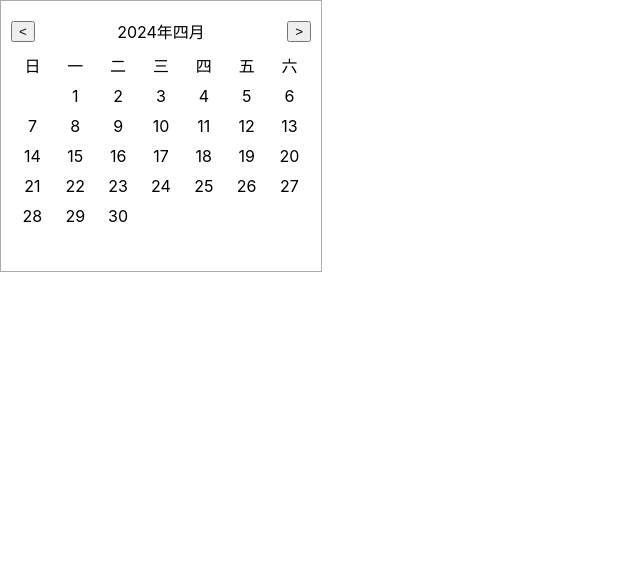
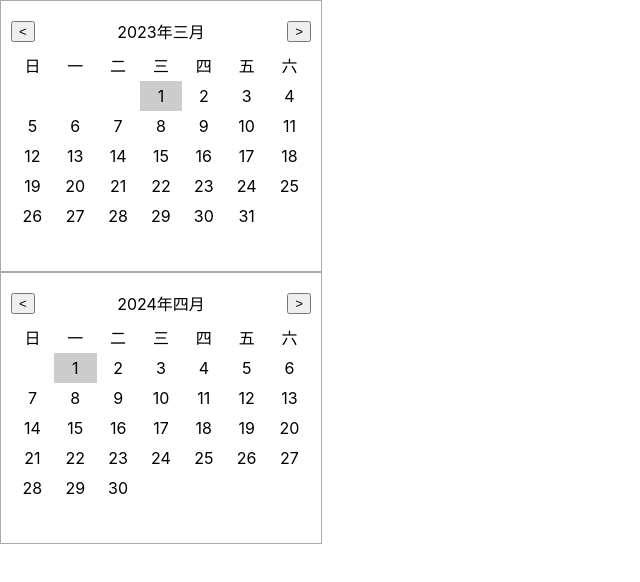
Before and after one commit to leilei405/learn-react, a React (Create React App) app: page / in a window 1280 px wide. Shown: the top 582 px of the page, without its empty margins (0-640 px from the left). Built offline with nearby package versions, Linux system fonts and the light colour scheme.

Commit message:
feat: 日期组件基础版

```diff
--- a/package.json
+++ b/package.json
@@ -10,6 +10,7 @@
     "@types/node": "^16.18.96",
     "@types/react": "^18.2.75",
     "@types/react-dom": "^18.2.24",
+    "dayjs": "^1.11.10",
     "immer": "^10.0.4",
     "react": "^18.2.0",
     "react-dom": "^18.2.0",
--- a/src/App.tsx
+++ b/src/App.tsx
@@ -1,4 +1,4 @@
-import React from "react";
+import React, { useEffect, useRef } from "react";
 // React Hooks 学习
 // import StateCom from "./testHooks/state";
 // import EffectCom from "./testHooks/effect";
@@ -31,8 +31,17 @@ import React from "react";
 // import Test1Com from "./TestApi/Date";
 
 // 组件开发
-import CalendarDate from "./components/CalendarDate";
+import CalendarDate, { CalendarRef } from "./components/CalendarDate";
 function App() {
+  const calendarRef = useRef<CalendarRef>(null);
+  useEffect(() => {
+    console.log(calendarRef.current?.getDate().toLocaleDateString());
+
+    setTimeout(() => {
+      calendarRef.current?.setDate(new Date(2024, 3, 1));
+    }, 3000);
+  }, []);
+
   return (
     <div className="App">
       {/* <StateCom /> */}
@@ -56,7 +65,19 @@ function App() {
       {/* <ImperativeHandleCom /> */}
       {/* <LaunchCom /> */}
       {/* <Test1Com /> */}
-      <CalendarDate />
+      <CalendarDate
+        value={new Date("2023-3-1")}
+        onChange={(date: Date) => {
+          alert(date.toLocaleDateString());
+        }}
+      />
+      <CalendarDate
+        ref={calendarRef}
+        value={new Date("2023-8-1")}
+        onChange={(date: Date) => {
+          alert(date.toLocaleDateString());
+        }}
+      />
     </div>
   );
 }
--- a/src/components/CalendarDate/index.css
+++ b/src/components/CalendarDate/index.css
@@ -25,7 +25,7 @@
     line-height: 30px;
 }
 
-.day:hover {
+.day:hover, .selected{
     background-color: #ccc;
     cursor: pointer;
 }
--- a/src/components/CalendarDate/index.tsx
+++ b/src/components/CalendarDate/index.tsx
@@ -1,11 +1,36 @@
-import React, { useState } from "react";
+import React, { useImperativeHandle, useState } from "react";
 import { monthNames } from "./data";
 import "./index.css";
 
-function Calendar() {
-  const [date, setDate] = useState(new Date());
-  console.log(date, "===date===");
-  console.log(5 * 4);
+// 日历组件props类型
+interface CalendarProps {
+  value?: Date;
+  onChange?: (date: Date) => void;
+}
+
+// 提供ref来暴露一些Calendar组件的api
+export interface CalendarRef {
+  getDate: () => Date;
+  setDate: (date: Date) => void;
+}
+
+const InternalCalendar: React.ForwardRefRenderFunction<
+  CalendarRef,
+  CalendarProps
+> = (props, ref) => {
+  const { value = new Date(), onChange } = props;
+  const [date, setDate] = useState(value);
+
+  useImperativeHandle(ref, () => {
+    return {
+      getDate() {
+        return date;
+      },
+      setDate(date: Date) {
+        setDate(date);
+      },
+    };
+  });
 
   // 点击回到上个月
   const handlePrevMonth = () => {
@@ -47,7 +72,10 @@ function Calendar() {
     // 首先定义个数组，来存储渲染的内容
     const days = [];
 
+    // 这个月有多少天
     const daysCount = daysOfMonth(date.getFullYear(), date.getMonth());
+
+    // 这个月第一天是星期几
     const firstDay = firstDayOfMonth(date.getFullYear(), date.getMonth());
 
     for (let i = 0; i < firstDay; i++) {
@@ -55,11 +83,25 @@ function Calendar() {
     }
 
     for (let i = 1; i <= daysCount; i++) {
-      days.push(
-        <div key={i} className="day">
-          {i}
-        </div>
+      // 点击day的时候，调用bind了对应日期的onChange函数
+      const clickHandler = onChange?.bind(
+        null,
+        new Date(date.getFullYear(), date.getMonth(), i)
       );
+
+      if (i === date.getDate()) {
+        days.push(
+          <div key={i} onClick={clickHandler} className="day selected">
+            {i}
+          </div>
+        );
+      } else {
+        days.push(
+          <div key={i} onClick={clickHandler} className="day">
+            {i}
+          </div>
+        );
+      }
     }
 
     return days;
@@ -86,6 +128,7 @@ function Calendar() {
       </div>
     </div>
   );
-}
+};
 
+const Calendar = React.forwardRef(InternalCalendar);
 export default Calendar;
```
Also changed, not shown: 1 other file (tests, documents, lock files or other folders).
